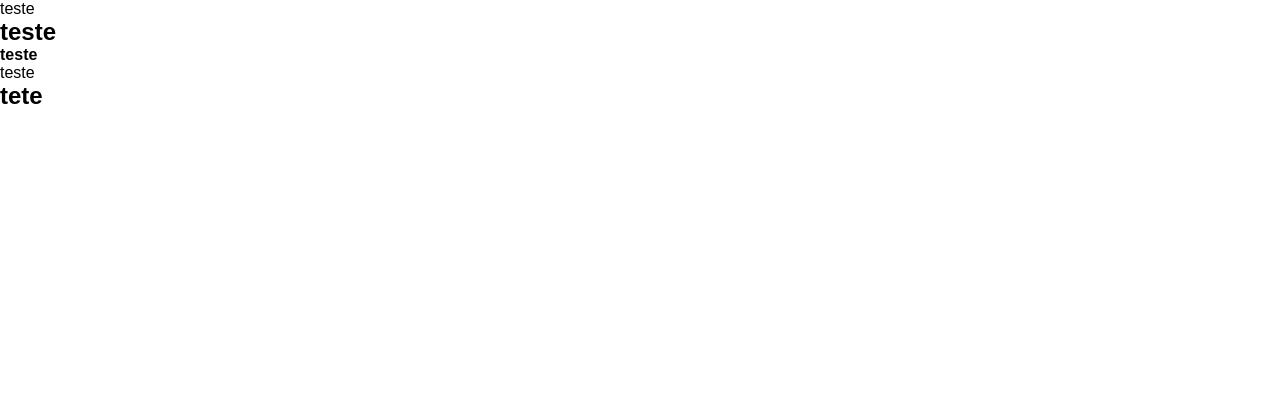
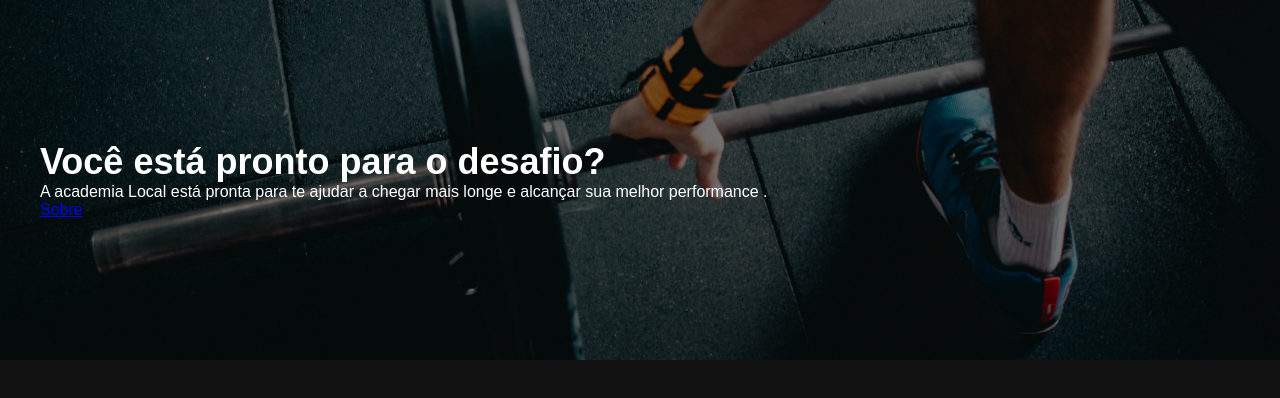
Before and after one commit to kevincamussi/academialocal_svelte, a SvelteKit app: page / in a window 1280 px wide. Shown: the top 398 px of the page. Built offline with nearby package versions, Linux system fonts and the light colour scheme.

Commit message:
feat: create home page

```diff
--- a/src/routes/+layout.svelte
+++ b/src/routes/+layout.svelte
@@ -4,10 +4,4 @@
 	import '@fontsource-variable/cabin';
 </script>
 
-<div>
-	teste
-	<h2>teste</h2>
-	<h4>teste</h4>
-</div>
-
 <slot />
--- a/src/routes/+page.svelte
+++ b/src/routes/+page.svelte
@@ -1,16 +1,37 @@
 <script>
-	import '../styles/colors.scss';
+	import imgHome from '../assets/musculacao.jpg';
 </script>
 
-<div>
-	teste
-	<h2>tete</h2>
-</div>
+<section class="intro" style="background-image: url({imgHome});">
+	<div class="intro__wrapper wrap">
+		<h1>Você está pronto para o desafio?</h1>
+		<p>
+			A academia Local está pronta para te ajudar a chegar mais longe e alcançar sua melhor
+			performance .
+		</p>
+		<a href="/sobre">Sobre</a>
+	</div>
+</section>
 
 <style lang="scss">
-	@use '../styles/colors' as *;
+	.intro {
+		min-height: 360px;
+		background-size: cover;
+		background-position: center;
+		display: grid;
+		align-content: center;
+		justify-content: start;
+		position: relative;
 
-	h2 {
-		color: colors('red');
+		.intro__wrapper {
+			z-index: 1;
+		}
+
+		&::after {
+			content: '';
+			position: absolute;
+			inset: 0;
+			background-color: rgb(0, 0, 0, 0.55);
+		}
 	}
 </style>
--- a/src/styles/global.scss
+++ b/src/styles/global.scss
@@ -1,3 +1,5 @@
+@use './colors.scss' as *;
+
 * {
   margin: 0;
   padding: 0;
@@ -10,8 +12,21 @@ html, body {
 
 body {
   font-family: 'Cabin Variable', sans-serif;
+  background-color: colors('bg');
+  color: colors('white');
 }
 
 h1, h2, h3 {
     font-family: 'Roboto Condensed Variable', sans-serif;
 }
+
+h1 {
+  font-size: calc(36 / 16 * 1rem);
+}
+
+/* classes */
+
+.wrap {
+  margin: 0 auto;
+  padding: 0 40px;
+}
```
Also changed, not shown: src/styles/colors.scss (line endings or trailing spaces).
